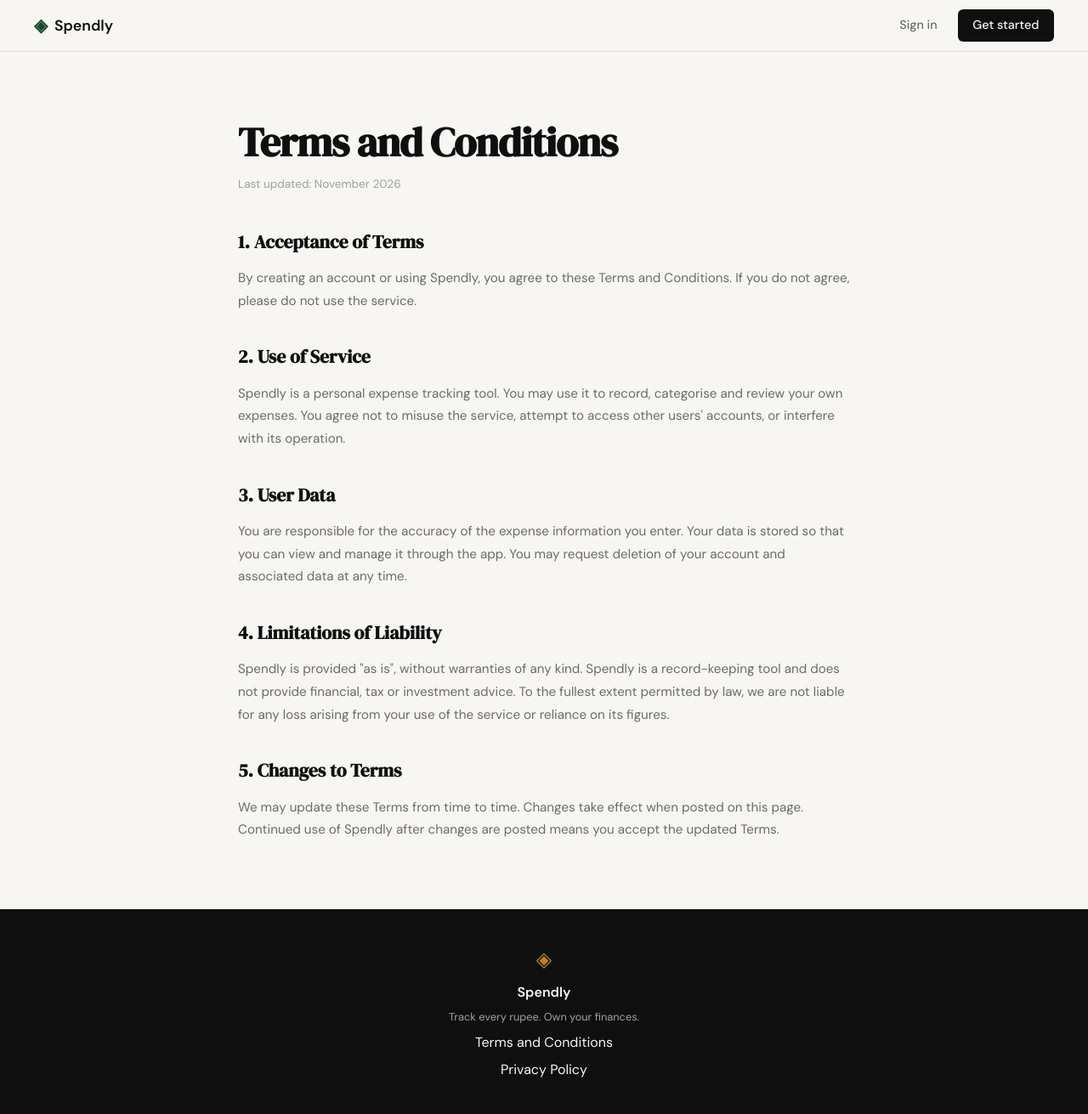
After one commit to zohaibshahzadkhan/claudeProject, a Flask app: page /terms in a window 1280 px wide. The commit adds this page. Shown: the whole page at 85% size. Run offline with Flask 3, Linux system fonts and the light colour scheme.

Commit message:
landing: add terms and conditions page and route
Co-Authored-By: Claude Haiku 5.5 <noreply@anthropic.com>

```diff
--- a/app.py
+++ b/app.py
@@ -20,6 +20,11 @@ def register():
 @app.route("/login")
 def login():
     return render_template("login.html")
+
+
+@app.route("/terms")
+def terms():
+    return render_template("terms.html")
 
 
 # ------------------------------------------------------------------ #
--- a/static/css/style.css
+++ b/static/css/style.css
@@ -478,6 +478,48 @@ a { color: inherit; text-decoration: none; }
 .auth-switch a:hover { text-decoration: underline; }
 
 /* ------------------------------------------------------------------ */
+/* Legal pages (terms)                                                 */
+/* ------------------------------------------------------------------ */
+
+.legal-page {
+    padding: 5rem 2rem;
+}
+
+.legal-inner {
+    max-width: 720px;
+    margin: 0 auto;
+}
+
+.legal-title {
+    font-family: var(--font-display);
+    font-size: clamp(2.25rem, 4vw, 3rem);
+    line-height: 1.1;
+    letter-spacing: -0.02em;
+    color: var(--ink);
+    margin-bottom: 0.75rem;
+}
+
+.legal-updated {
+    font-size: 0.85rem;
+    color: var(--ink-faint);
+    margin-bottom: 2.5rem;
+}
+
+.legal-heading {
+    font-family: var(--font-display);
+    font-size: 1.35rem;
+    color: var(--ink);
+    margin-top: 2.25rem;
+    margin-bottom: 0.75rem;
+}
+
+.legal-body {
+    font-size: 0.95rem;
+    color: var(--ink-muted);
+    line-height: 1.75;
+}
+
+/* ------------------------------------------------------------------ */
 /* Footer                                                              */
 /* ------------------------------------------------------------------ */
 
--- a/templates/base.html
+++ b/templates/base.html
@@ -34,6 +34,8 @@
             <span class="brand-icon">◈</span>
             <span class="footer-name">Spendly</span>
             <p class="footer-copy">Track every rupee. Own your finances.</p>
+            <a href="{{ url_for('terms') }}">Terms and Conditions</a>
+            <a href="#">Privacy Policy</a>
         </div>
     </footer>
 
--- /dev/null
+++ b/templates/terms.html
@@ -0,0 +1,29 @@
+{% extends "base.html" %}
+
+{% block title %}Terms and Conditions — Spendly{% endblock %}
+
+{% block content %}
+
+<section class="legal-page">
+    <div class="legal-inner">
+        <h1 class="legal-title">Terms and Conditions</h1>
+        <p class="legal-updated">Last updated: November 2026</p>
+
+        <h2 class="legal-heading">1. Acceptance of Terms</h2>
+        <p class="legal-body">By creating an account or using Spendly, you agree to these Terms and Conditions. If you do not agree, please do not use the service.</p>
+
+        <h2 class="legal-heading">2. Use of Service</h2>
+        <p class="legal-body">Spendly is a personal expense tracking tool. You may use it to record, categorise and review your own expenses. You agree not to misuse the service, attempt to access other users' accounts, or interfere with its operation.</p>
+
+        <h2 class="legal-heading">3. User Data</h2>
+        <p class="legal-body">You are responsible for the accuracy of the expense information you enter. Your data is stored so that you can view and manage it through the app. You may request deletion of your account and associated data at any time.</p>
+
+        <h2 class="legal-heading">4. Limitations of Liability</h2>
+        <p class="legal-body">Spendly is provided "as is", without warranties of any kind. Spendly is a record-keeping tool and does not provide financial, tax or investment advice. To the fullest extent permitted by law, we are not liable for any loss arising from your use of the service or reliance on its figures.</p>
+
+        <h2 class="legal-heading">5. Changes to Terms</h2>
+        <p class="legal-body">We may update these Terms from time to time. Changes take effect when posted on this page. Continued use of Spendly after changes are posted means you accept the updated Terms.</p>
+    </div>
+</section>
+
+{% endblock %}
```
Also changed, not shown: database/file.txt (added, +67 -0 lines), .claude/settings.json (added), Screenshot 2026-03-25 at 12.36.20 AM.png (added).
